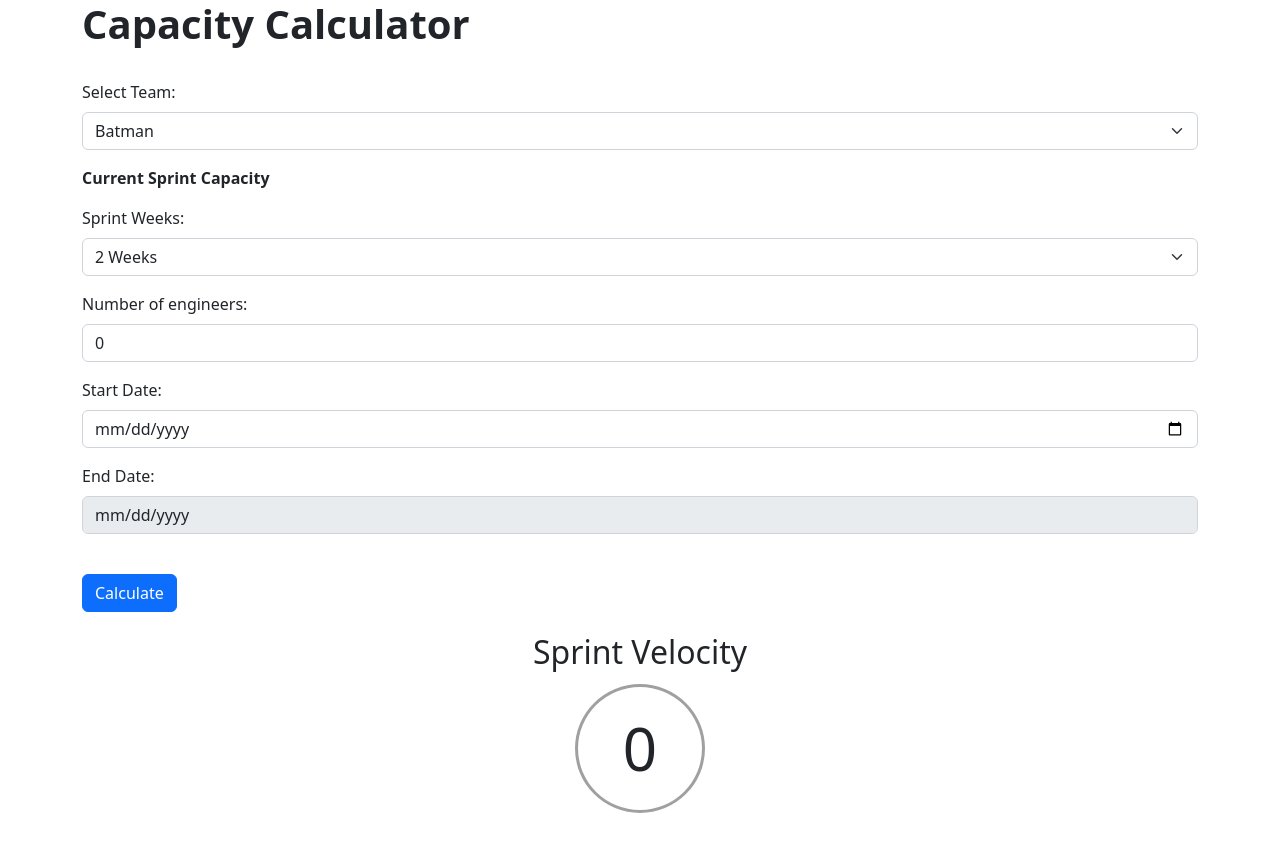
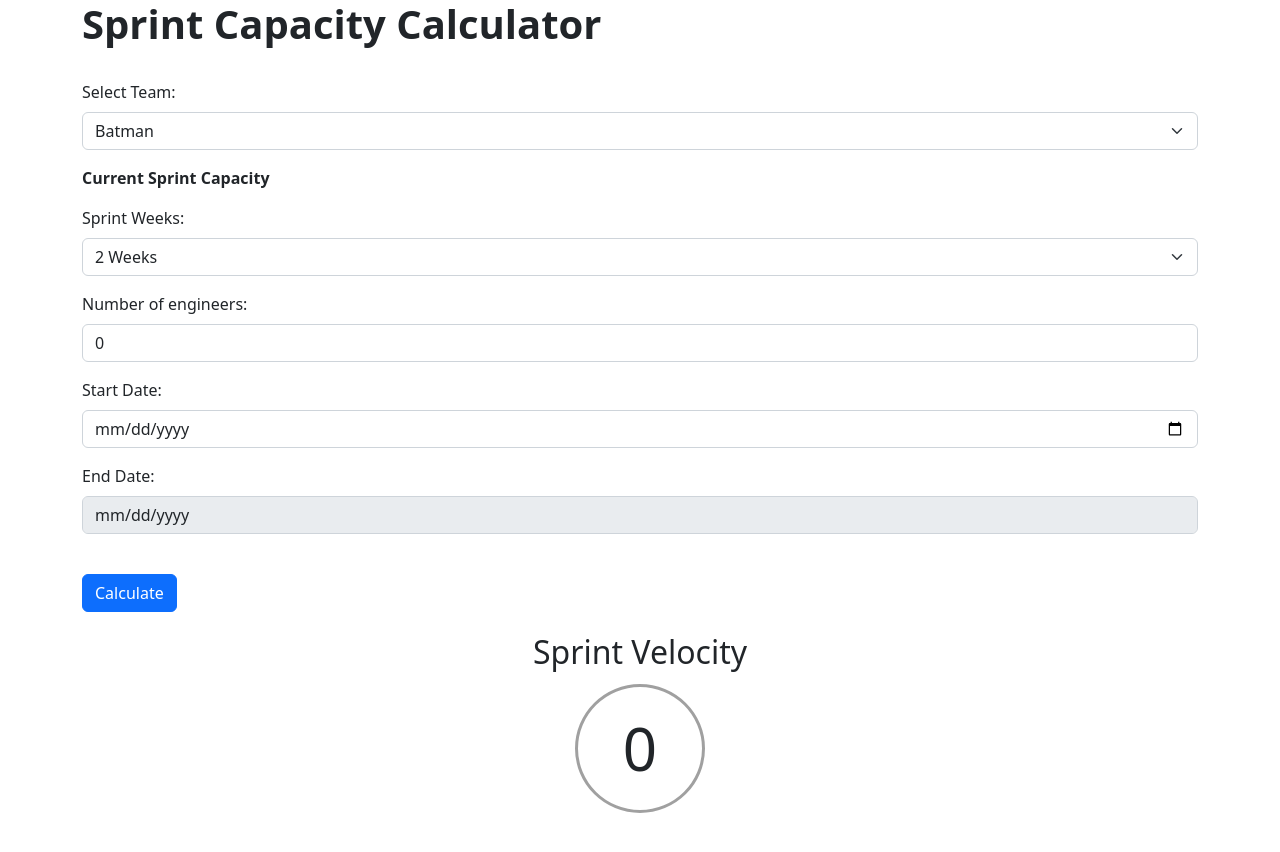
Before and after one commit to bgozneli/capacity-calculator, a React (Create React App) app: page / in a window 1280 px wide. Shown: the top 852 px of the page. Built offline with nearby package versions, Linux system fonts and the light colour scheme.

Commit message:
Renamed header

```diff
--- a/src/App.js
+++ b/src/App.js
@@ -75,7 +75,7 @@ function App() {
   return (
     <div className="container">
       <h1>
-        <b>Capacity Calculator</b>
+        <b>Sprint Capacity Calculator</b>
       </h1>
       <br />
       <div className="mb-3">
```
